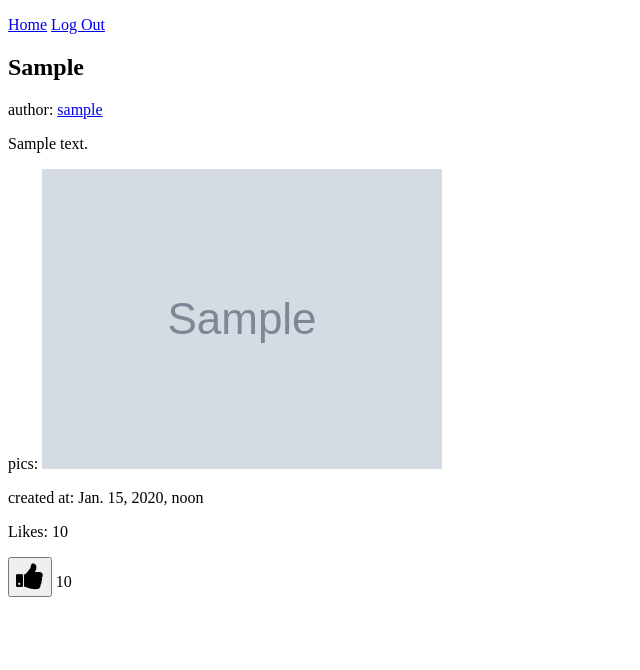
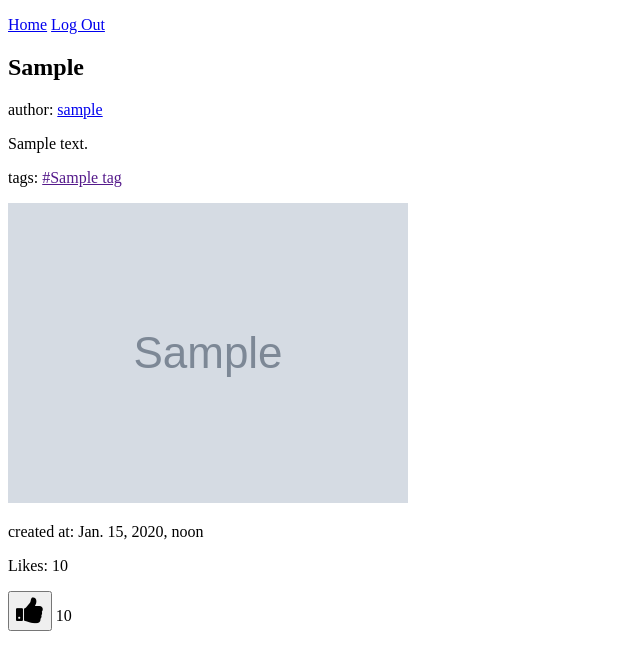
Before and after one commit to Valtersen/djangogram, a Django app: template djangogram/templates/post_detail.html in a window 1280 px wide. Shown: the top 670 px of the page, without its empty margins (0-640 px from the left). Run offline with Django 4.2, Linux system fonts and the light colour scheme; tables that the repository leaves empty hold one stand-in row (values such as "Sample post"); the template is opened without the code that fills it: values that come from a table or form of the project are taken from there, most other values are stand-ins (such as "Sample title", 1, 10 or a date in 2020); grey boxes marked "Sample" are stand-in pictures; parts of the project's set-up code (start-up, migrations or seed data) failed here and were passed over.

Commit message:
about to add tags

```diff
--- a/djangogram/admin.py
+++ b/djangogram/admin.py
@@ -38,4 +38,7 @@ admin.site.unregister(Group)
 admin.site.register(Post)
 admin.site.register(PostImage)
 
+admin.site.register(Tag)
+admin.site.register(TagPost)
+
 admin.site.register(Likes)
--- a/djangogram/forms.py
+++ b/djangogram/forms.py
@@ -44,6 +44,7 @@ class PostImageForm(forms.ModelForm):
     class Meta:
         model = PostImage
         fields = ('image',)
+
         widgets = {
             'image': ClearableFileInput(attrs={'multiple': True})
         }
@@ -62,3 +63,6 @@ class PostChangeImageForm(forms.ModelForm):
         labels = {
             'image': 'Add image/s to post'
         }
+
+
+# ADD TAG / CREATE TAG
--- a/djangogram/models.py
+++ b/djangogram/models.py
@@ -72,8 +72,11 @@ class Tag(models.Model):
 
 
 class TagPost(models.Model):
-    post = models.ForeignKey(Post, null=True, on_delete=models.CASCADE)
-    tag = models.ForeignKey(Tag, null=True, on_delete=models.CASCADE)
+    post = models.ForeignKey(Post, null=True, on_delete=models.CASCADE, related_name='tag')
+    tag = models.ForeignKey(Tag, null=True, on_delete=models.CASCADE, related_name='post')
 
     def __str__(self):
         return f"post: {self.post}, tag: {self.tag}"
+
+# query = TagPost.objects.all().select_related('post', 'tag').filter(post__id__contains=10)
+# for q in query: q.tag.name
--- a/djangogram/templates/create_post.html
+++ b/djangogram/templates/create_post.html
@@ -20,6 +20,7 @@
   <p>   -   </p>
     {% csrf_token %}
     {{ image_form.as_p }}
+
     <button type="submit">Save</button>
 </form>
 {% endblock %}
--- a/djangogram/templates/home.html
+++ b/djangogram/templates/home.html
@@ -29,7 +29,7 @@
             <p>author: <a href="{% url 'profile' post.author.username %}">{{ post.author.username }}</a></p>
             <p>{{post.text}}</p>
         {% for image in post.images.all %}
-            <p>pics: <img src="{{ image.image.url }}"/></p>
+            <p><img src="{{ image.image.url }}"/></p>
         {% endfor %}
             <p>created at: {{ post.created_at }}</p>
         </li>
--- a/djangogram/templates/post_detail.html
+++ b/djangogram/templates/post_detail.html
@@ -12,8 +12,17 @@
 <h2>{{post.caption}}</h2>
             <p>author: <a href="{% url 'profile' post.author.username %}">{{ post.author.username }}</a></p>
             <p>{{post.text}}</p>
+        {% if tags_post %}
+            <p>tags:
+            {% for obj in tags_post %}
+                <span class="nowrap"><a href="">#{{obj.tag.name}}</a></span>
+            {% endfor %}
+            </p>
+        {% endif %}
+
+
         {% for image in post.images.all %}
-            <p>pics: <img src="{{ image.image.url }}"/></p>
+            <p><img src="{{ image.image.url }}"/></p>
         {% endfor %}
         <p>created at: {{ post.created_at }}</p>
         <p>Likes: {{total}}</p>
--- a/djangogram/templates/profile.html
+++ b/djangogram/templates/profile.html
@@ -40,7 +40,7 @@
             <p>author: <a href="{% url 'profile' post.author.username %}">{{ post.author.username }}</a></p>
             <p>{{post.text}}</p>
         {% for image in post.images.all %}
-            <p>pics: <img src="{{ image.image.url }}"/></p>
+            <p><img src="{{ image.image.url }}"/></p>
         {% endfor %}
             <p>created at: {{ post.created_at }}</p>
             <h2><a href="{% url 'home' %}">Like</a></h2>
--- a/djangogram/templates/userprofile.html
+++ b/djangogram/templates/userprofile.html
@@ -30,7 +30,7 @@
             <p>author: <a href="{% url 'profile' post.author.username %}">{{ post.author.username }}</a></p>
             <p>{{post.text}}</p>
         {% for image in post.images.all %}
-            <p>pics: <img src="{{ image.image.url }}"/></p>
+            <p><img src="{{ image.image.url }}"/></p>
         {% endfor %}
             <p>created at: {{ post.created_at }}</p>
             <p><a href="{% url 'edit_post' post.id %}">edit post</a></p>
```
Also changed, not shown: djangogram/views.py (+8 -2 lines), djangogram/migrations/0025_alter_tagpost_post_alter_tagpost_tag.py (added).
